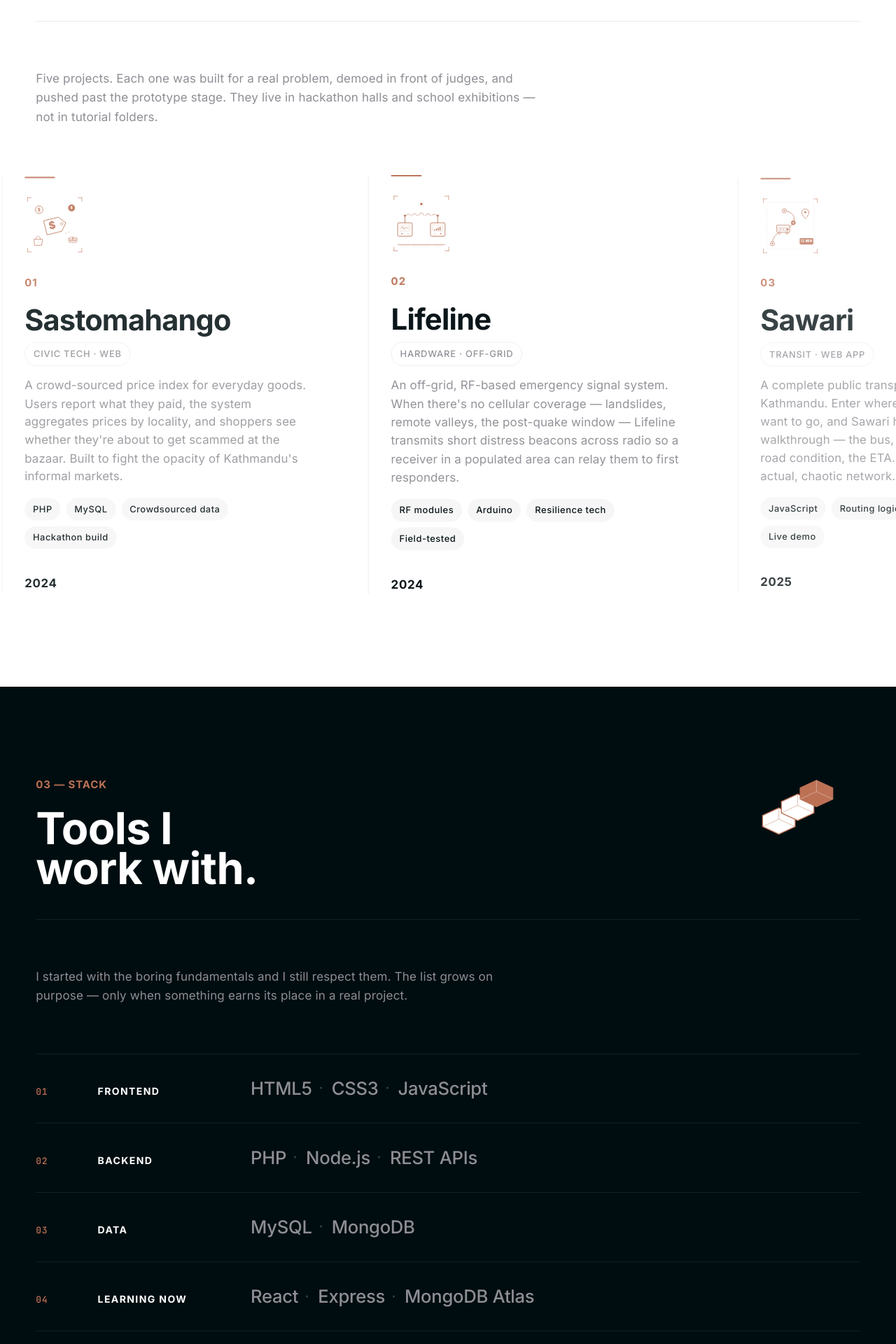
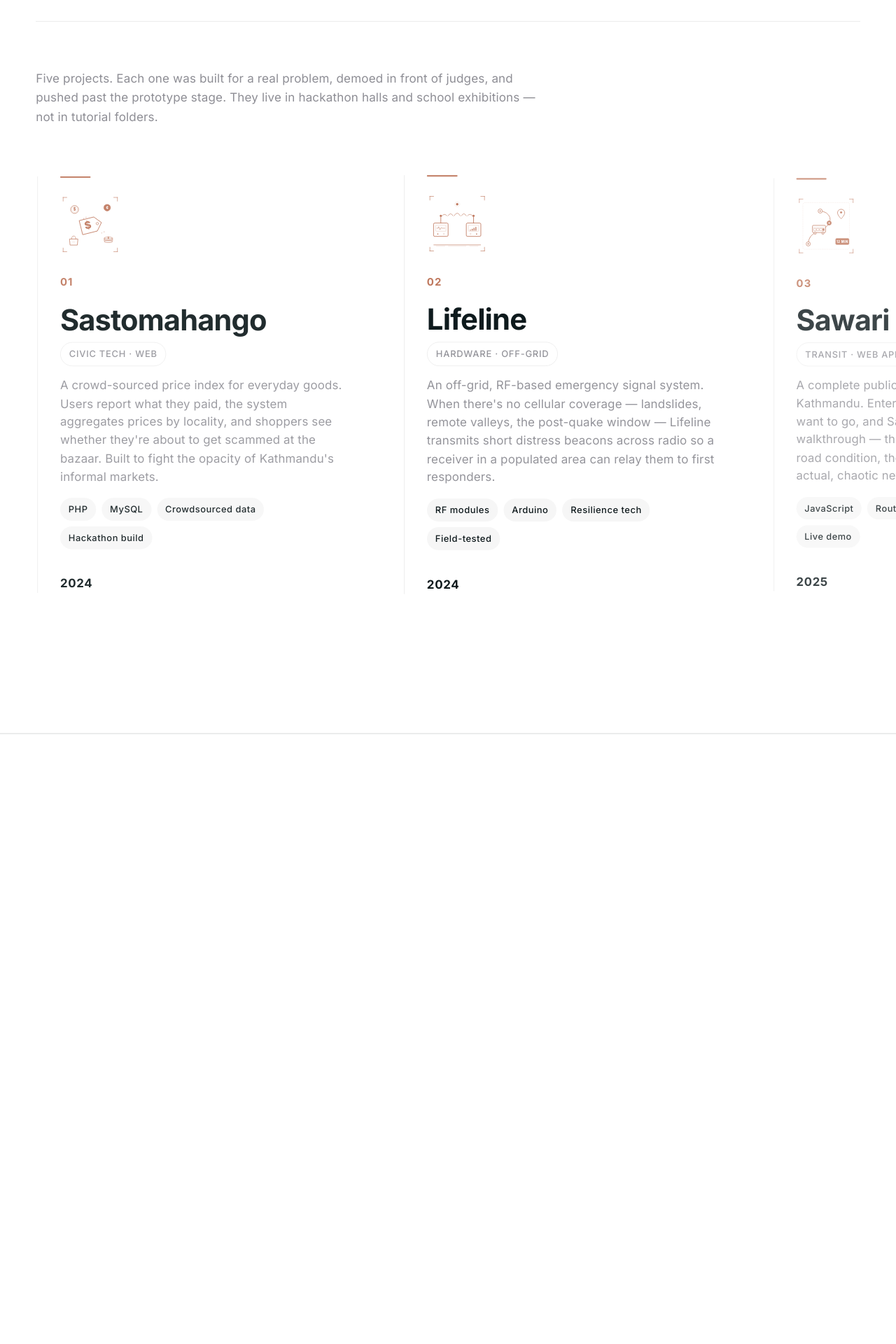
Before and after one commit to zenithkandel/test-3.1-pro, a PHP site: page / in a window 1280 px wide. Shown: the part 2437-4357 px from the top of the page at 70% size. Run offline with PHP 8.4, Linux system fonts and the light colour scheme.

Commit message:
refactor: adjust project list section height and improve horizontal scroll behavior

```diff
--- a/another/assets/css/sections.css
+++ b/another/assets/css/sections.css
@@ -201,7 +201,7 @@
 
 /* ----- Project list (Work) ----- */
 .horizontal-scroll-section {
-    height: 300vh;
+    height: fit-content;
     /* Will be adjusted by JS, but good fallback */
     position: relative;
     padding: 0;
@@ -210,7 +210,7 @@
     overflow: visible !important;
 }
 
-.horizontal-scroll-section > .section {
+.horizontal-scroll-section>.section {
     padding-bottom: 0;
 }
 
@@ -260,6 +260,7 @@
     padding-right: var(--gutter);
     will-change: transform;
     transition: transform 0.05s linear;
+    margin: 0px var(--gutter);
 }
 
 .project {
--- a/another/assets/js/horizontal-scroll.js
+++ b/another/assets/js/horizontal-scroll.js
@@ -53,14 +53,15 @@
         maxTranslate = listWidth - containerWidth + (window.innerWidth * 0.08);
 
         if (maxTranslate > 0) {
-            // Measure the section header (the .section above the sticky) so the
-            // section height = header + sticky (100vh). The horizontal travel
-            // is then mapped onto the sticky pinning window, not onto dead
-            // scroll space after the sticky releases.
+            // Measure the section header (the .section above the sticky) and
+            // size the section so that 1px of vertical scroll = 1px of
+            // horizontal card travel. This "locks" the vertical scroll to the
+            // horizontal scroll, so the user can't scroll past the work
+            // section until they've seen every card.
             const headerEl = section.querySelector('.section');
             const headerHeight = headerEl ? headerEl.offsetHeight : 0;
 
-            sectionHeight = headerHeight + window.innerHeight;
+            sectionHeight = headerHeight + maxTranslate + window.innerHeight;
             section.style.height = `${sectionHeight}px`;
         } else {
             section.style.height = '';
@@ -79,11 +80,13 @@
         let progress = 0;
 
         if (sectionTop <= -headerHeight) {
-            // Progress is measured against the sticky pinning window (100vh),
-            // not against the raw horizontal travel distance. This way the
-            // horizontal scroll completes exactly while the sticky is pinned.
+            // Map the vertical scroll (after the header) directly to the
+            // horizontal travel distance. This is the 1:1 lock: scrolling
+            // vertically translates the cards at the same rate, and the
+            // user cannot move on to the next section until every card
+            // has slid through view.
             const scrollPastHeader = -sectionTop - headerHeight;
-            progress = Math.min(scrollPastHeader / window.innerHeight, 1);
+            progress = Math.min(Math.max(scrollPastHeader / maxTranslate, 0), 1);
         }
 
         // Apply the horizontal translation
```
